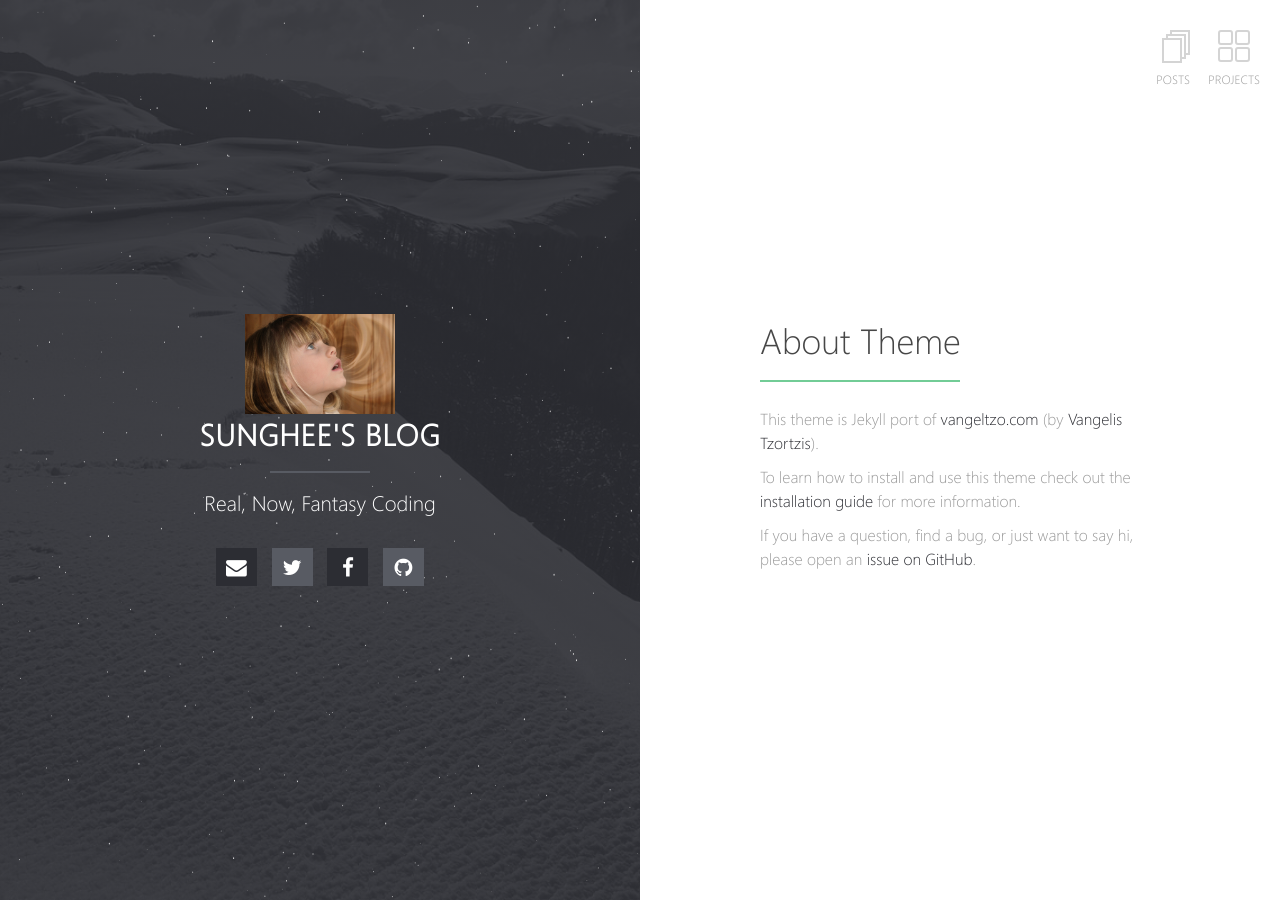
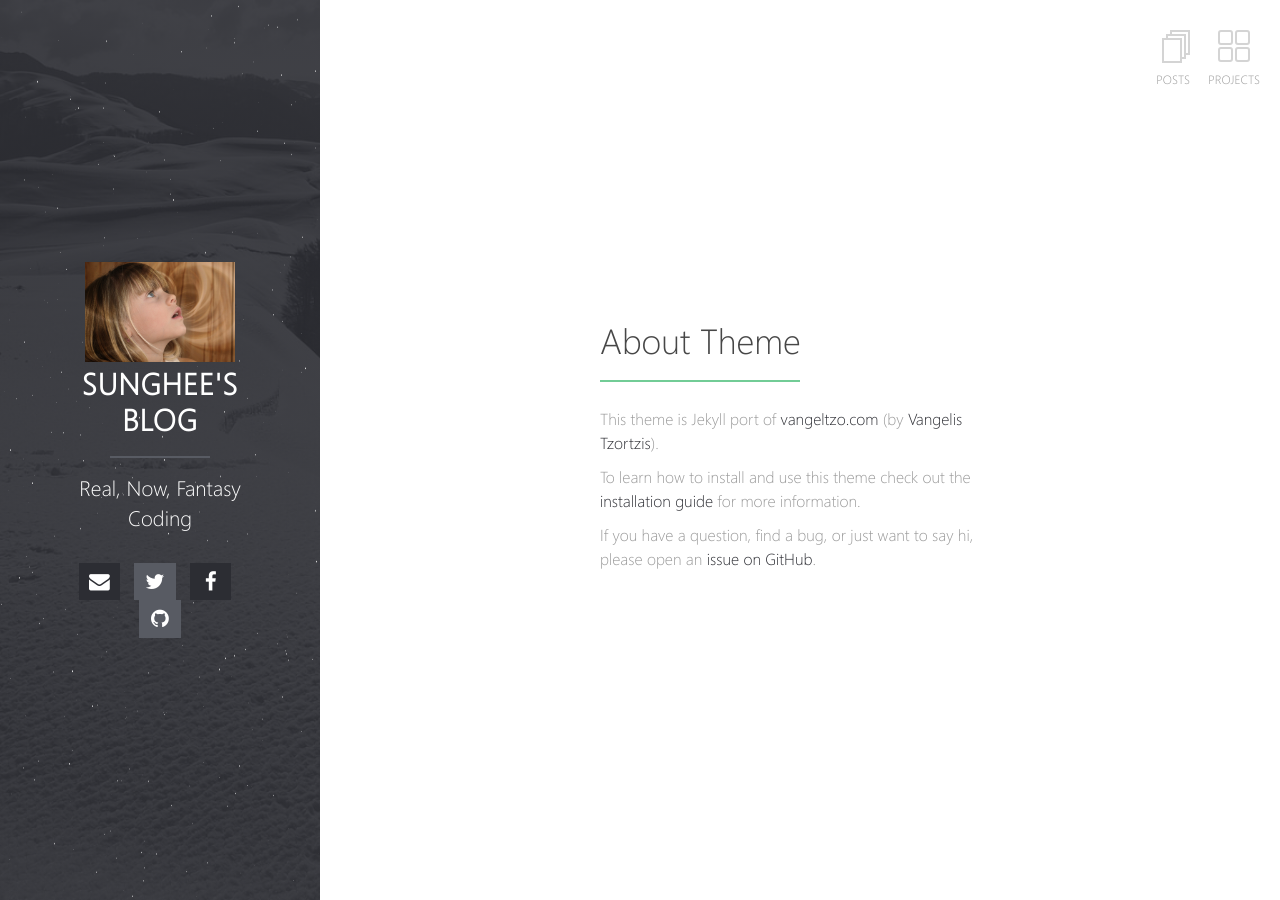
Before and after one commit to sunghere/sunghere.github.io, a Jekyll site: the page built from index.md, in a window 1280 px wide. Built offline with Jekyll 4.4.1, drawn with Linux system fonts in a browser that asks for light colours; our own code applies the rules of GitHub Pages for plain Markdown files.

Commit message:
Update _site.scss

```diff
--- a/assets/_sass/_site.scss
+++ b/assets/_sass/_site.scss
@@ -11,9 +11,22 @@
   overflow-y: auto;
 }
 
-.block-left,
+
 .block-right {
-  width: 50%;
+  width: 75%;
+  height: 100%;
+  position: relative;
+  display: table;
+  > div {
+    display: table-cell;
+    vertical-align: middle;
+  }
+  .content {
+    height: 100%;
+  }
+}
+.block-left {
+  width: 25%;
   height: 100%;
   position: relative;
   display: table;
```
